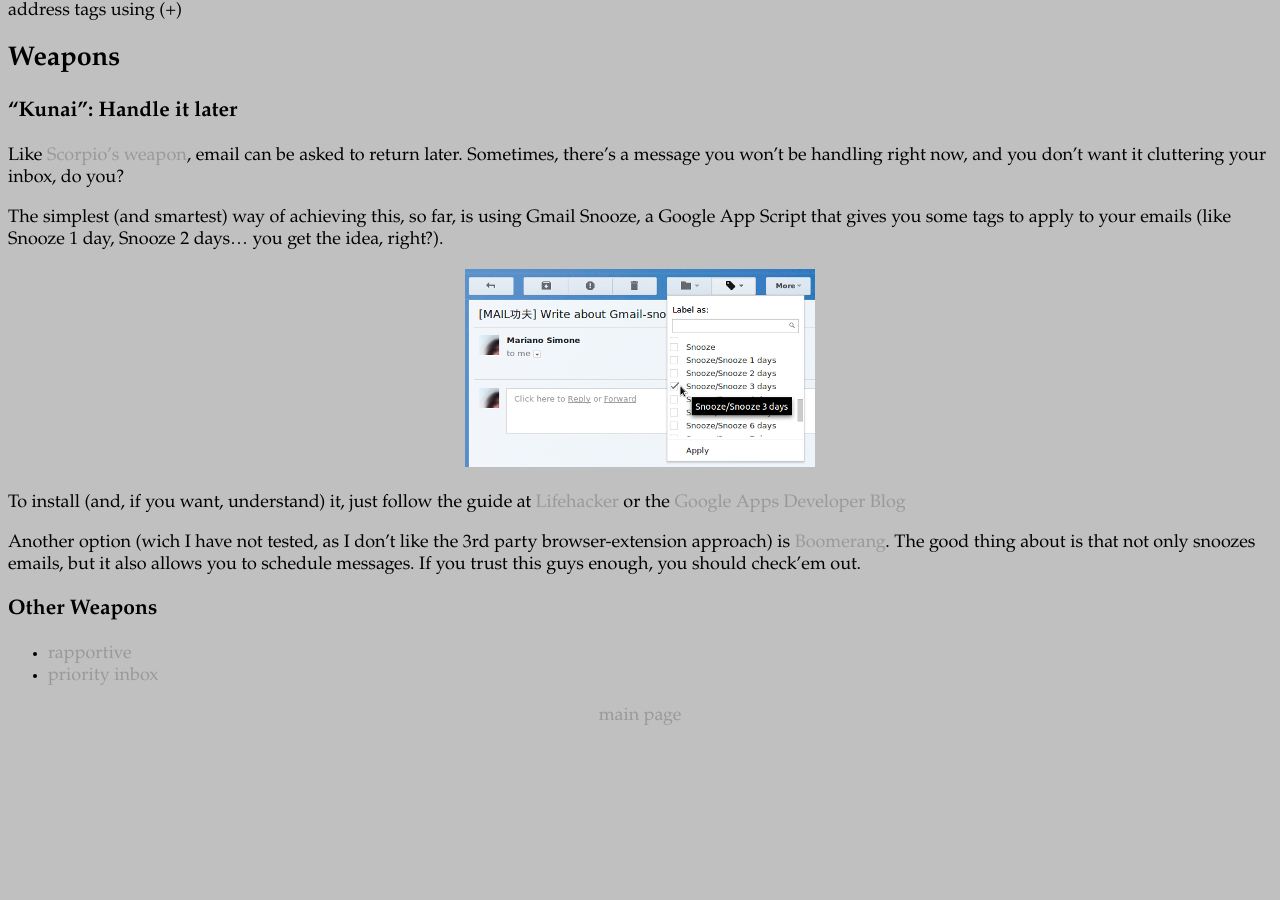
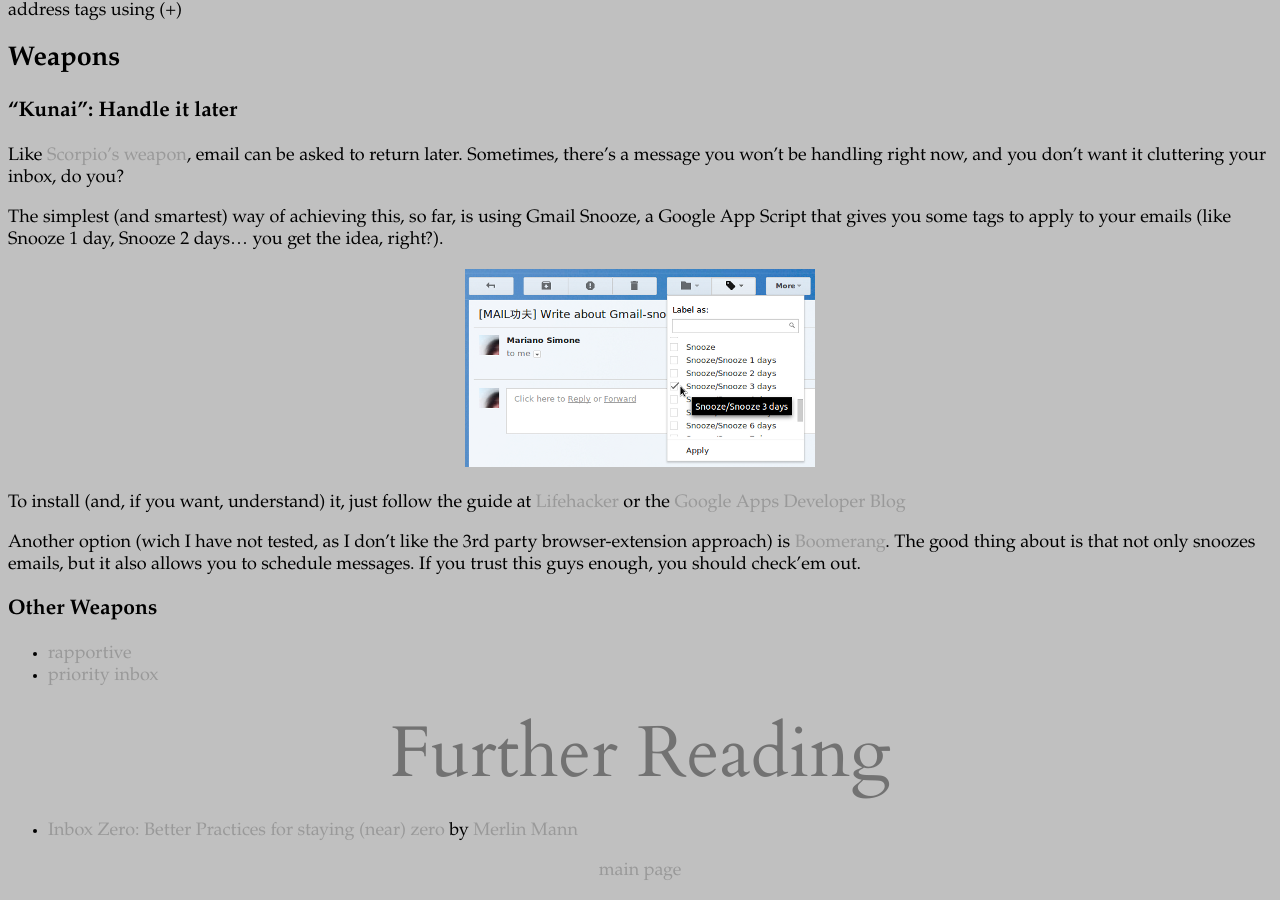
Before and after one commit to marianosimone/marianosimone.github.com, a Jekyll site: the page built from publications/mail-gongfu/index.markdown, in a window 1280 px wide and 900 px high, scrolled down 3237 px. Built offline with Jekyll 4.4.1, drawn with Linux system fonts in a browser that asks for light colours; nearby versions of some CDN libraries; before the commit the page ends 3982 px from its top, so only the background shows below that.

Commit message:
adding further reading to email gongfu

```diff
--- a/publications/mail-gongfu/index.markdown
+++ b/publications/mail-gongfu/index.markdown
@@ -124,3 +124,6 @@
 ### Other Weapons
 - [rapportive](http://rapportive.com/)
 - [priority inbox](https://mail.google.com/mail/help/priority-inbox.html)
+
+# Further Reading
+- [Inbox Zero: Better Practices for staying (near) zero](http://www.43folders.com/2006/04/04/better-practices) by [Merlin Mann](http://merlinmann.com/)
```
